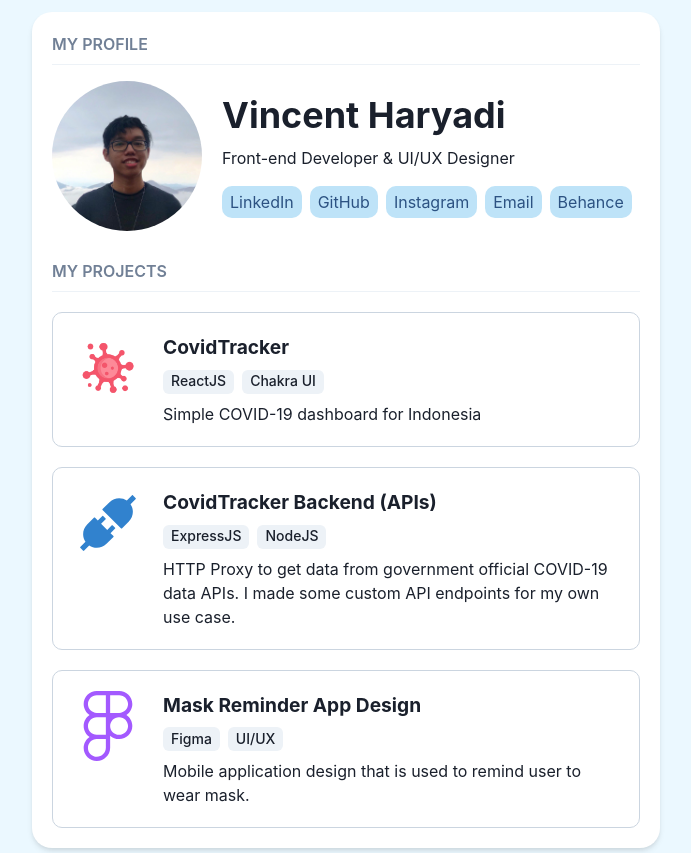
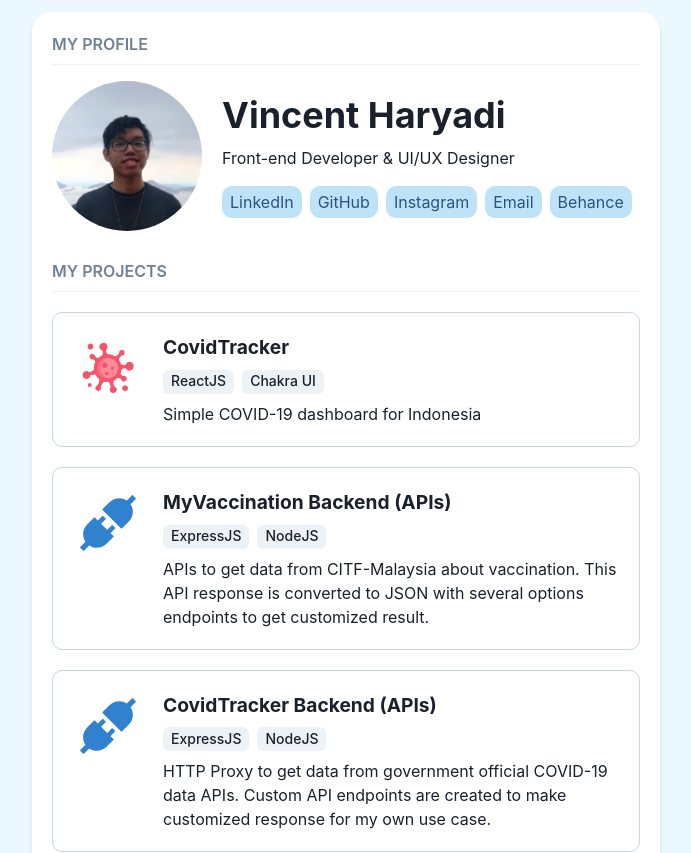
Before and after one commit to vincenth19/vincenth19, a React (Create React App) app: page / in a window 1280 px wide. Shown: the top 853 px of the page, without its empty margins (294-985 px from the left). Built offline with nearby package versions, Linux system fonts and the light colour scheme.

Commit message:
add new project

```diff
--- a/src/App.js
+++ b/src/App.js
@@ -175,7 +175,40 @@ function App() {
                   </Box>
                 </Link>
                 <Link
-                  href="https://covidtracker-backend.vercel.app/api/"
+                  href="https://github.com/vincenth19/myvaccine-backend"
+                  target="_blank"
+                  rel="noreferrer"
+                >
+                  <Box
+                    border="1px"
+                    borderColor="gray.300"
+                    p={5}
+                    borderRadius={10}
+                  >
+                    <Stack direction="row" spacing={5}>
+                      <Box fontSize="70px" color="blue.500">
+                        <AiFillApi />
+                      </Box>
+
+                      <Stack>
+                        <Text fontWeight="bold" fontSize="1.2rem">
+                          MyVaccination Backend (APIs)
+                        </Text>
+                        <Stack direction={['column', 'row']}>
+                          <Tag>ExpressJS</Tag>
+                          <Tag>NodeJS</Tag>
+                        </Stack>
+                        <Text>
+                          APIs to get data from CITF-Malaysia about vaccination.
+                          This API response is converted to JSON with several
+                          options endpoints to get customized result.
+                        </Text>
+                      </Stack>
+                    </Stack>
+                  </Box>
+                </Link>
+                <Link
+                  href="https://github.com/vincenth19/covidtracker-backend"
                   target="_blank"
                   rel="noreferrer"
                 >
@@ -200,8 +233,8 @@ function App() {
                         </Stack>
                         <Text>
                           HTTP Proxy to get data from government official
-                          COVID-19 data APIs. I made some custom API endpoints
-                          for my own use case.
+                          COVID-19 data APIs. Custom API endpoints are created
+                          to make customized response for my own use case.
                         </Text>
                       </Stack>
                     </Stack>
```
